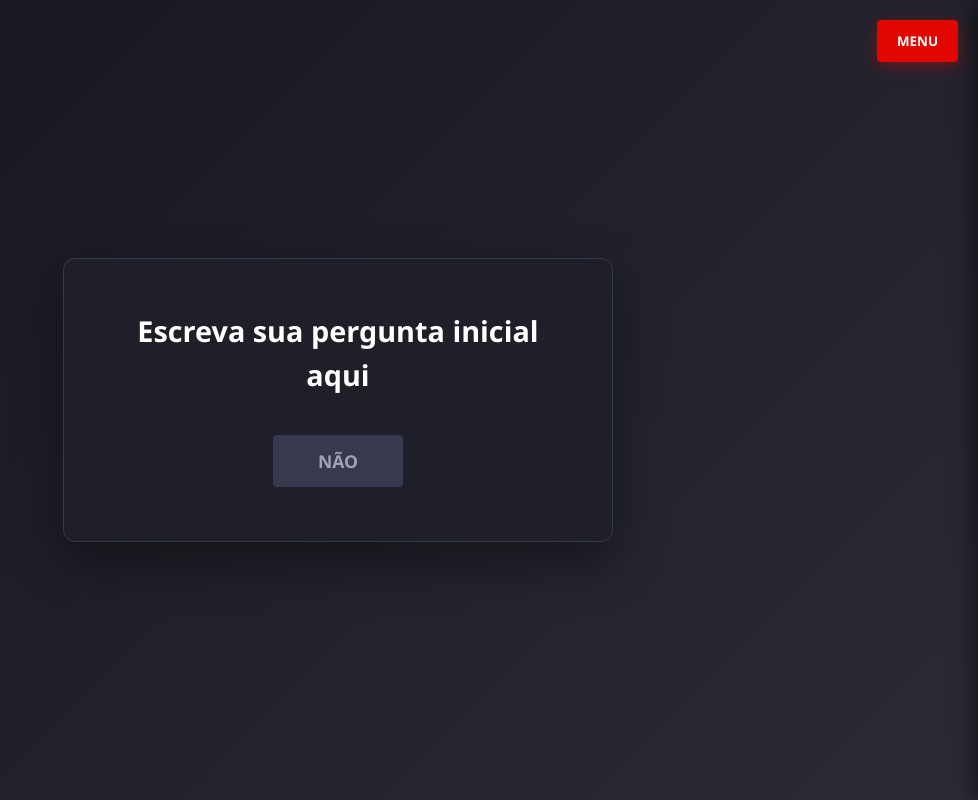
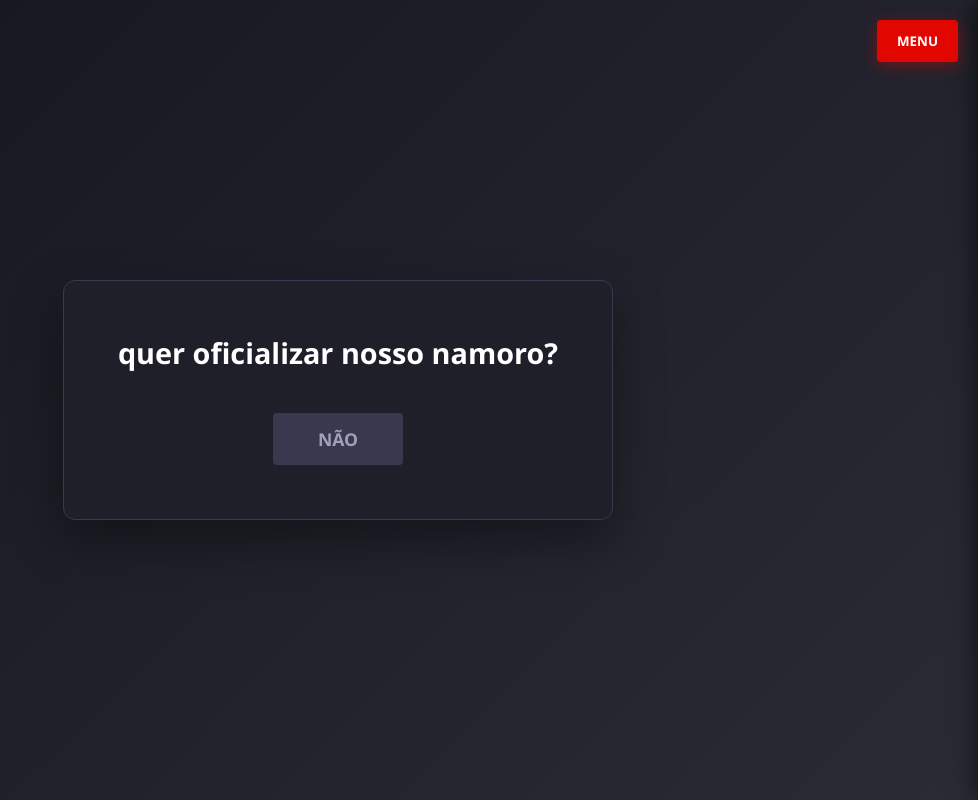
Before and after one commit to ceba-projeto/ceba-projeto.github.io, a plain HTML site: page index.html in a window 1280 px wide. Shown: the whole page, without its empty margins (302-1280 px from the left). Drawn offline with Linux system fonts and the light colour scheme.

Commit message:
Update index.html

```diff
--- a/index.html
+++ b/index.html
@@ -32,7 +32,7 @@
 
     <main class="card">
         <div id="bloco-pergunta">
-            <h1>Escreva sua pergunta inicial aqui</h1>
+            <h1>quer oficializar nosso namoro?</h1>
             <div class="btn-container">
                 <button class="btn btn-sim" onclick="clicouSimInicial()">Sim</button>
                 <button class="btn btn-nao" id="btnNao" onmouseover="fugir()" onclick="iniciarQuiz()">Não</button>
```
